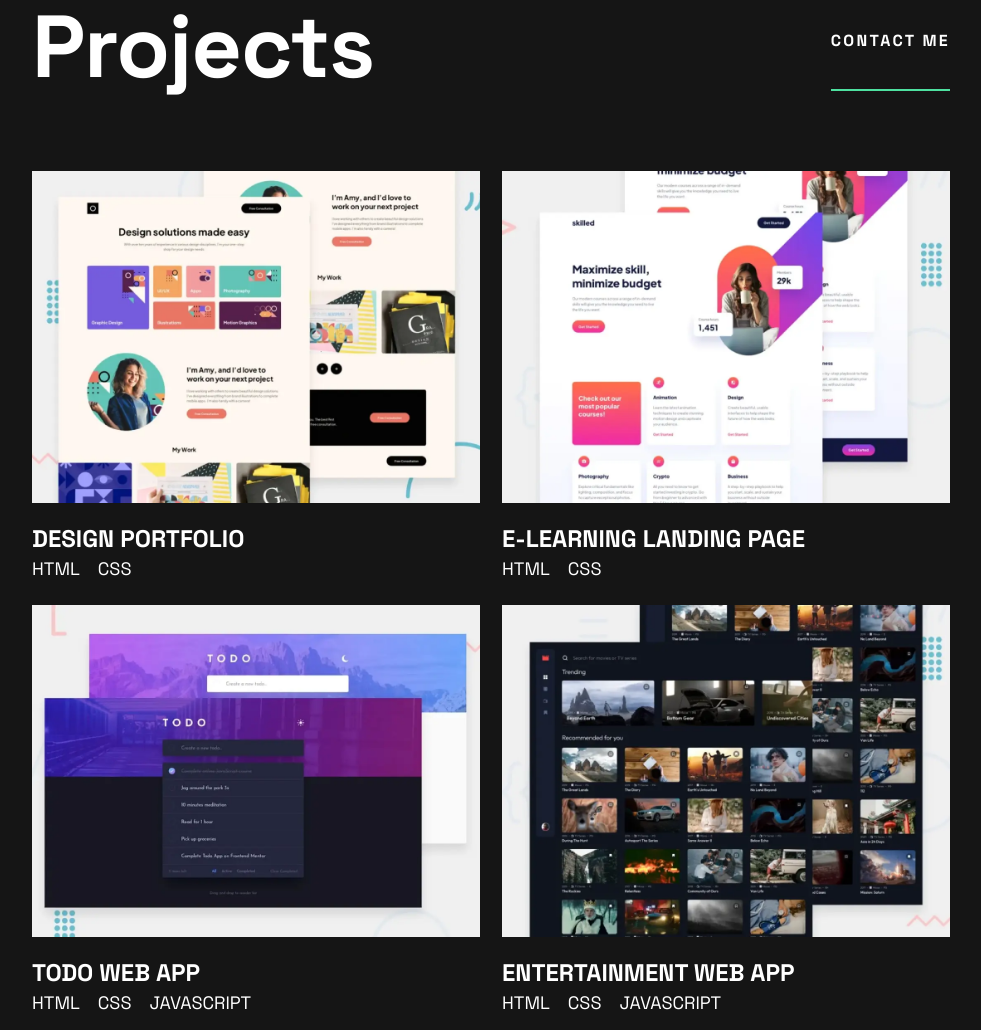
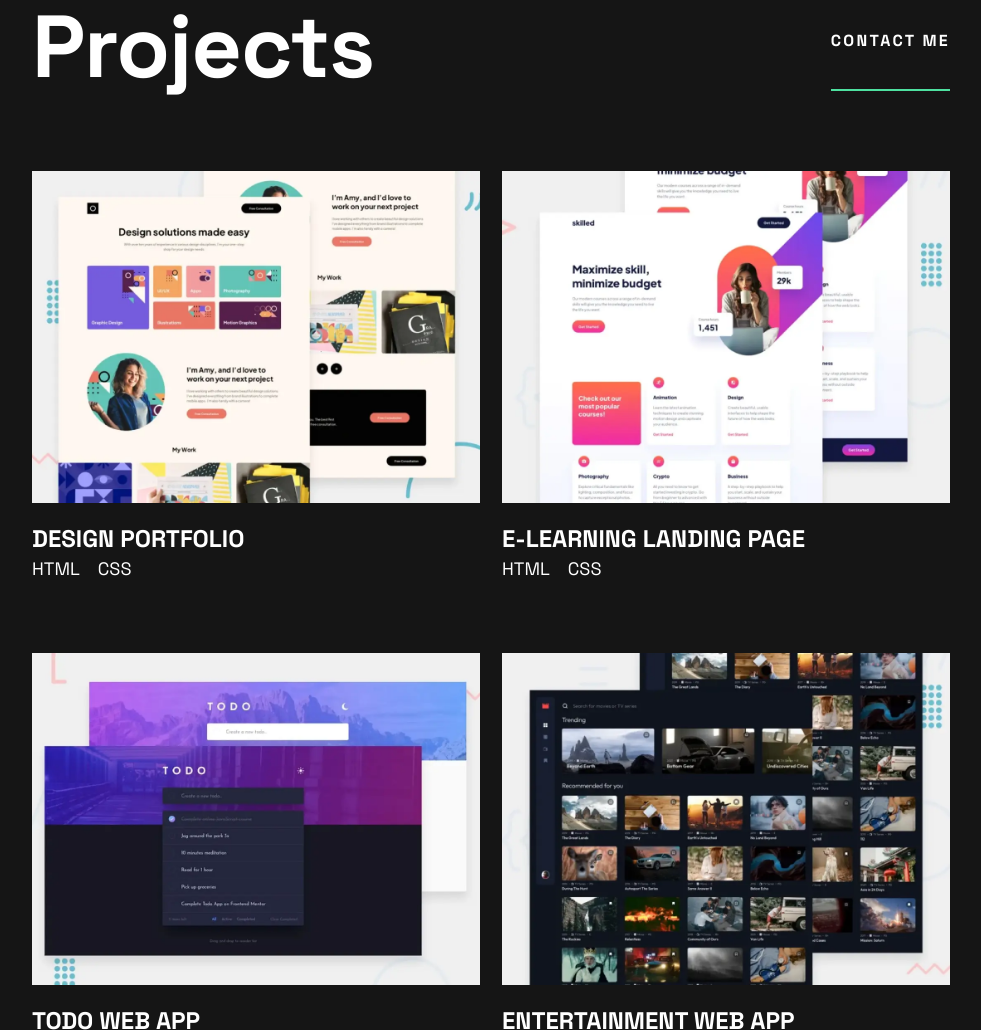
Before and after one commit to flaviare1s/single-page-developer-portfolio, a website: page src/index.html in a window 1280 px wide. Shown: the part 1352-2382 px from the top of the page, without its empty margins (149-1130 px from the left). Drawn offline with Linux system fonts and the light colour scheme.

Commit message:
Update the styles

```diff
--- a/src/index.html
+++ b/src/index.html
@@ -101,7 +101,7 @@
             <button class="uppercase font-bold text-center leading-[26px] tracking-[2.29px] border-b-2 border-neon_green hover:text-neon_green pb-2.5">Contact me</button>
           </div>
         </div>
-        <div class="md:grid md:grid-cols-2 md:gap-[22px]">
+        <div class="md:grid md:grid-cols-2 md:gap-[22px] md:gap-y-[60px] lg:gap-y-[70px]">
           <article class="md:col-span-1">
             <div class="image">
               <div class="relative">
```
Also changed, not shown: src/output.css.
